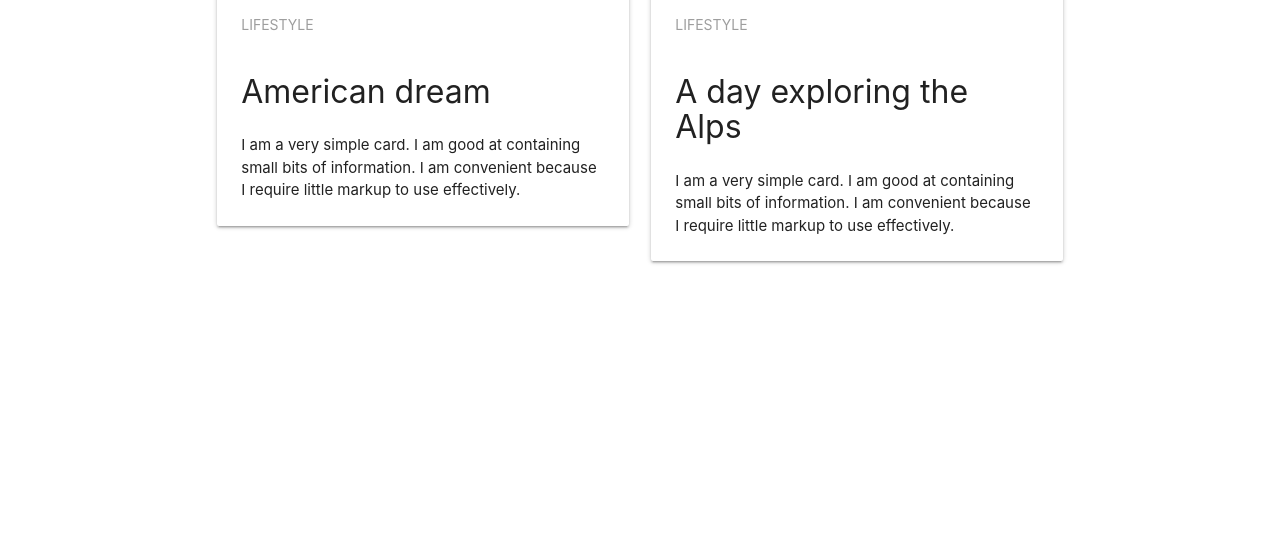
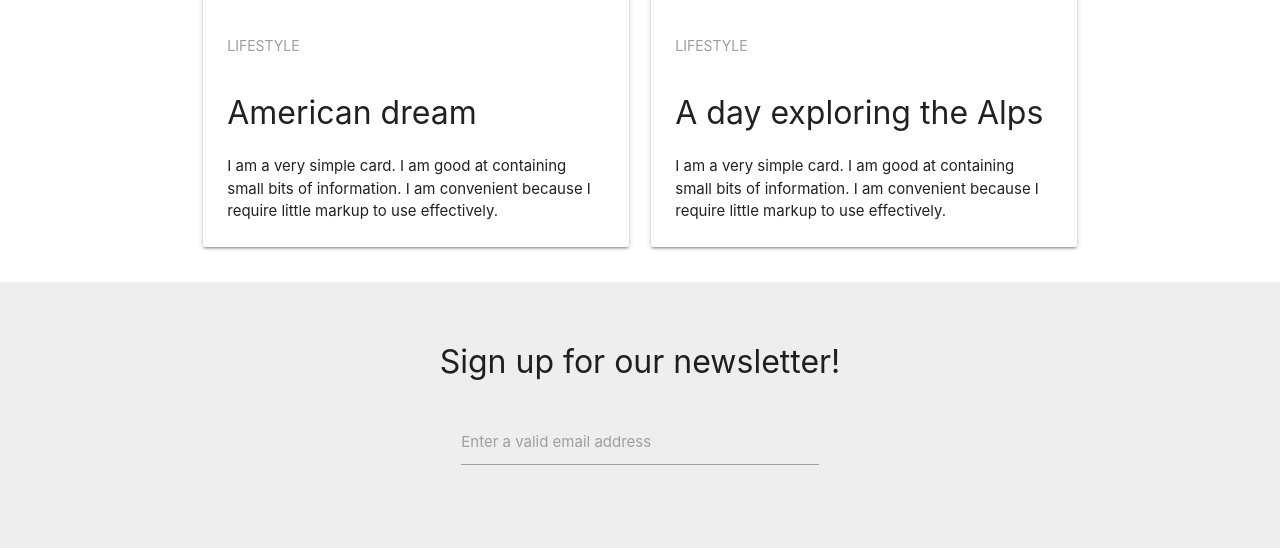
Before and after one commit to sokol46/task1, a plain HTML site: page index.html in a window 1280 px wide. Shown: the part 2173-2721 px from the top of the page. Before the commit the page ends 2469 px from the top, so only its background shows below. Drawn offline with nearby package versions, Linux system fonts and the light colour scheme; a script that the page names is missing.

Commit message:
added block2

```diff
--- a/css/style.css
+++ b/css/style.css
@@ -3,9 +3,6 @@
     margin: 0;
 }
 
-body {
-    padding: 0 20px;
-}
 
 header {
     margin-bottom: 30px;
@@ -51,3 +48,13 @@ h1 {
     width: 100%;
     justify-content: space-between;
 } */
+
+.block2 {
+    padding: 20px;
+    display: flex;
+    flex-direction: column;
+}
+
+.row1 {
+    width: 380px;
+}
--- a/index.html
+++ b/index.html
@@ -101,6 +101,20 @@
         </div>
     </section>
 
+    <div class="block2 grey lighten-3">
+        <h1 class="center">Sign up for our newsletter!</h1>
+        <div class="row">
+            <form class="col s12">
+              <div class="row row1">
+                <div class="input-field col s12">
+                  <input id="email" type="email" class="validate">
+                  <label for="email">Enter a valid email address</label>
+                </div>
+              </div>
+            </form>
+          </div>
+    </div>
+
 
 
 
```
